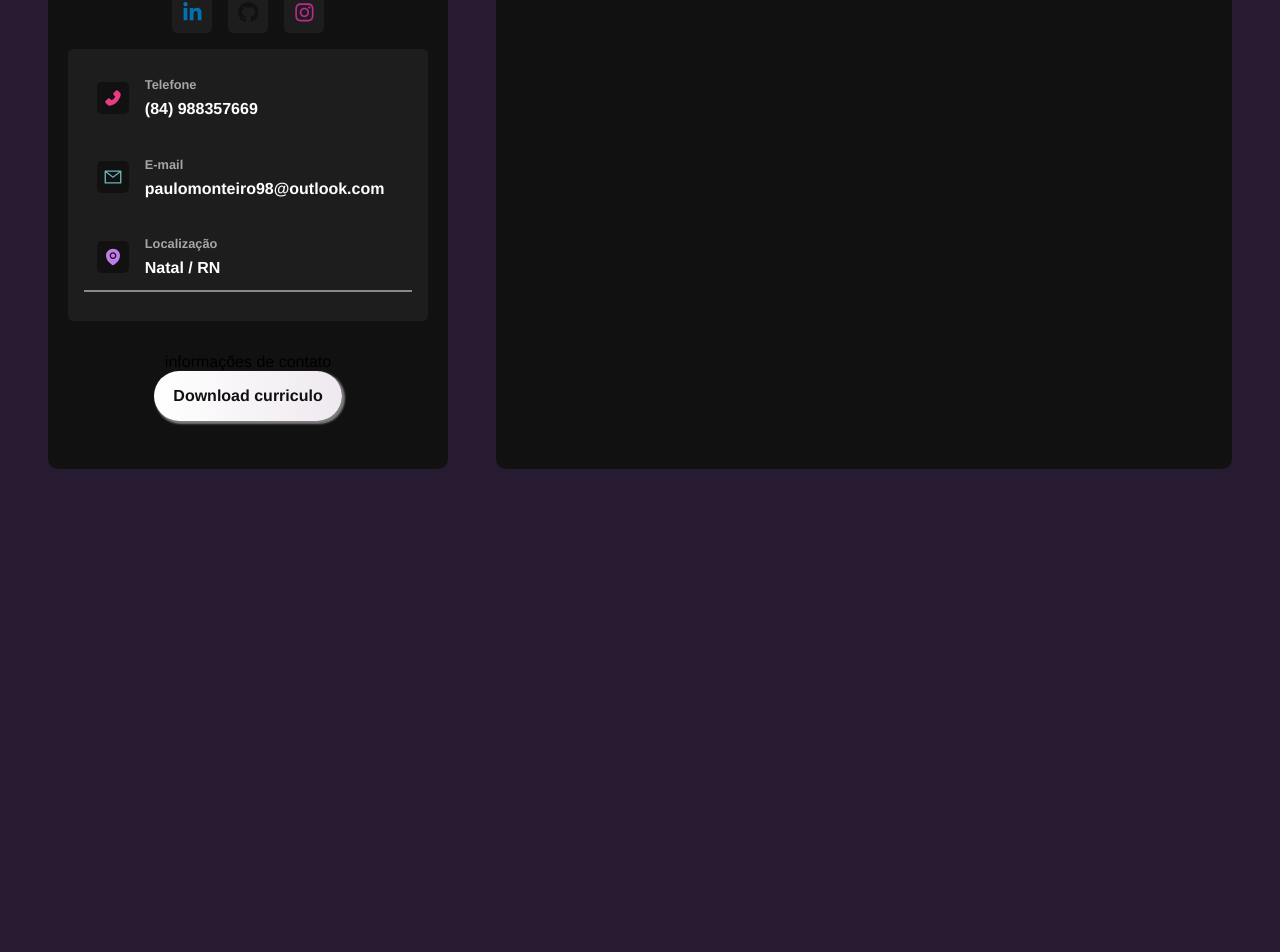
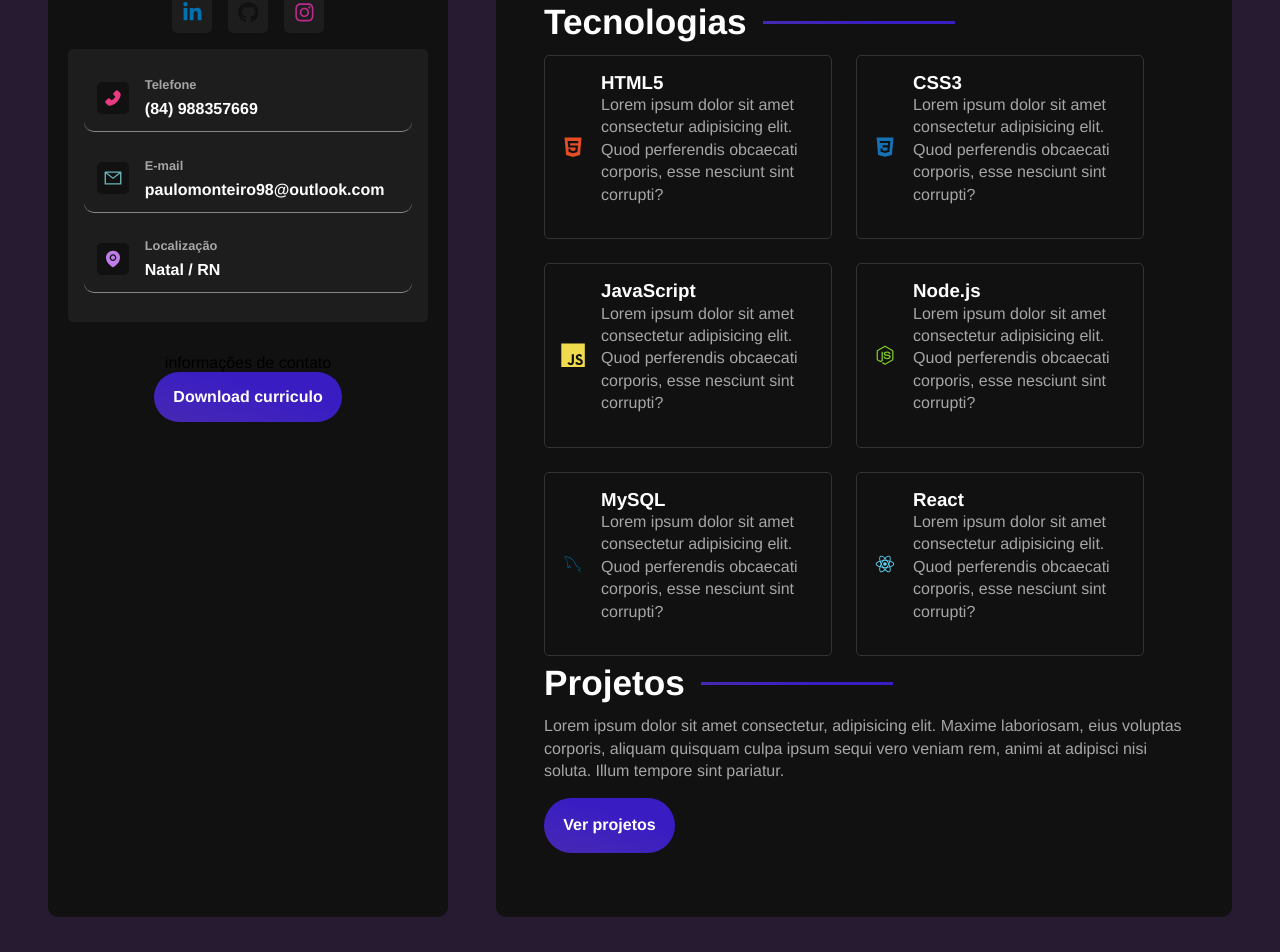
Before and after one commit to PauloMonteiro98/portfolio, a React (Vite) app: page / in a window 1280 px wide. Shown: the part 559-1511 px from the top of the page. Before the commit the page ends 1076 px from the top, so only its background shows below. Built offline with nearby package versions, Linux system fonts and the light colour scheme.

Commit message:
passos finais do portfolio

```diff
--- /dev/null
+++ b/src/components/AboutContainer.jsx
@@ -0,0 +1,13 @@
+
+
+const AboutContainer = () => {
+  return <section className="about-container">
+    <h2>Sobre</h2>
+    <p>
+        Me chamo João Paulo, tenho 25 anos e sou estudante do curso superior de Tecnologia em Sistemas para Internet no Instituto Federal do Rio Grande do Norte - Campus Parnamirim. Atualmente estou no 5° Período. Sou apaixonado pela tecnologia e programação, e estou constantemente em busca de novos conhecimentos e habilidades nessa área.
+    </p>
+    <p>Lorem ipsum dolor sit amet consectetur adipisicing elit. Quae error ad, suscipit corporis possimus repellendus a magni culpa tempora tempore obcaecati quisquam nemo delectus debitis soluta magnam iste? Blanditiis, quas?</p>
+  </section>
+}
+
+export default AboutContainer
--- a/src/components/InformationContainer.jsx
+++ b/src/components/InformationContainer.jsx
@@ -18,7 +18,7 @@ const InformationContainer = () => {
             <p>paulomonteiro98@outlook.com</p>
         </div>
     </div>
-    <div className="info-card1">
+    <div className="info-card">
         <AiFillEnvironment id='pin-icon' />
         <div>
             <h3>Localização</h3>
--- a/src/components/MainContent.jsx
+++ b/src/components/MainContent.jsx
@@ -1,8 +1,16 @@
+import AboutContainer from './AboutContainer'
+import TechnologiesContainer from './TechnologiesContainer'
+import ProjectsContainer from './ProjectsContainer'
+
 import '../styles/components/maincontent.sass'
 
 const MainContent = () => {
   return (
-    <main  id='main-content'>MainContent</main>
+    <main  id='main-content'>
+      <p><AboutContainer /></p>
+      <p><TechnologiesContainer /></p>
+      <p><ProjectsContainer /></p>
+    </main>
   )
 }
 
--- /dev/null
+++ b/src/components/ProjectsContainer.jsx
@@ -0,0 +1,13 @@
+
+
+const ProjectsContainer = () => {
+  return <section className="projects-container">
+    <h2>Projetos</h2>
+    <p>
+        Lorem ipsum dolor sit amet consectetur, adipisicing elit. Maxime laboriosam, eius voluptas corporis, aliquam quisquam culpa ipsum sequi vero veniam rem, animi at adipisci nisi soluta. Illum tempore sint pariatur.
+    </p>
+    <a href="#" className="btn">Ver projetos</a>
+  </section>
+}
+
+export default ProjectsContainer
--- /dev/null
+++ b/src/components/TechnologiesContainer.jsx
@@ -0,0 +1,33 @@
+import { DiHtml5, DiCss3, DiJsBadge, DiNodejsSmall, DiMysql, DiReact} from 'react-icons/di'
+
+import '../styles/components/technologiescontainer.sass'
+
+const technologies = [
+    { id: 'html', name: 'HTML5', icon: <DiHtml5 /> },
+    { id: 'css', name: 'CSS3', icon: <DiCss3 /> },
+    { id: 'js', name: 'JavaScript', icon: <DiJsBadge /> },
+    { id: 'node', name: 'Node.js', icon: <DiNodejsSmall /> },
+    { id: 'mysql', name: 'MySQL', icon: <DiMysql /> },
+    { id: 'react', name: 'React', icon: <DiReact /> },
+];
+
+const TechnologiesContainer = () => {
+  return <section className="technologies-container">
+    <h2>Tecnologias</h2>
+    <div className="technologies-grid">
+        {technologies.map((tech) => (
+            <div className="technology-card" id={tech.id} key={tech.id}>
+                {tech.icon}
+                <div className="technology-info">
+                    <h3>{tech.name}</h3>
+                    <p>
+                        Lorem ipsum dolor sit amet consectetur adipisicing elit. Quod perferendis obcaecati corporis, esse nesciunt sint corrupti?
+                    </p>
+                </div>
+            </div>
+        ) )}
+    </div>
+  </section>
+}
+
+export default TechnologiesContainer
--- a/src/styles/components/informationContainer.sass
+++ b/src/styles/components/informationContainer.sass
@@ -18,6 +18,8 @@
         padding: .8rem
         margin-bottom: .8rem
         width: 100%
+        border-bottom: 1px solid #888
+        border-radius: 10px
 
         h3
             color: variables.$text-color-secondary
@@ -39,32 +41,5 @@
             color: #e93b81
         #email-icon
             color: #6ab5b9
-
-
-    .info-card1
-        @include mixins.center
-        justify-content: start
-        gap: 1rem
-        padding: .8rem
-        margin-bottom: .8rem
-        width: 100%
-        border-bottom: 2px solid #888
-
-        h3
-            color: variables.$text-color-secondary
-            font-size: .8rem
-            margin-bottom: .5rem
-
-        p
-            color: variables.$text-color
-            font-weight: bold
-
-        svg
-            background-color: variables.$bg-color
-            padding: .4rem
-            width: 2rem
-            height: 2rem
-            border-radius: variables.$card-border-radius
-
         #pin-icon
             color: #c17ceb
--- a/src/styles/components/maincontent.sass
+++ b/src/styles/components/maincontent.sass
@@ -1,7 +1,31 @@
 @use '../variables'
+@use '../mixins'
 
 #main-content
     background-color: variables.$bg-color
     flex: 2 1 0
     border-radius: variables.$container-border-radius
     padding: 3rem
+
+    section
+        display: flex
+        flex-direction: column
+    h2
+        @include mixins.center
+        color: variables.$text-color
+        font-size: 2.2rem
+        margin-bottom: 1.3rem
+        justify-content: start
+        gap: 1rem
+
+        &:after
+            @include mixins.gradient-border
+
+    p
+        color: variables.$text-color-secondary
+        margin-bottom: 1rem
+        line-height: 1.4rem
+
+    .btn
+        @include mixins.btn
+        align-self: start
--- /dev/null
+++ b/src/styles/components/technologiescontainer.sass
@@ -0,0 +1,49 @@
+@use '../variables'
+@use '../mixins'
+
+.technologies-container
+    margin-bottom: 1rem
+
+    .technologies-grid
+        display: flex
+        flex-wrap: wrap
+        gap: 1.5rem
+
+        .technology-card
+            @include mixins.center
+            gap: 1rem
+            padding: 1rem
+            border: 1px solid #333
+            width: 45%
+            border-radius: variables.$card-border-radius
+
+            h3
+                color: variables.$text-color
+                margin-botton: 1rem
+
+            svg
+                font-size: 6rem
+
+        #html
+            svg
+                color: #E44d26
+
+        #css
+            svg
+                color: #1572b6
+
+        #js
+            svg
+                color: #f0db4f
+
+        #node
+            svg
+                color: #83cd29
+
+        #mysql
+            svg
+                color: #00618a
+
+        #react
+            svg
+                color: #61dafb
--- a/src/styles/mixins.sass
+++ b/src/styles/mixins.sass
@@ -9,9 +9,15 @@
 
 @mixin btn
     padding: 1rem 1.2rem
-    color: variables.$text-color-btn
-    background: variables.$gradient-secondary
+    color: variables.$text-color
+    background: variables.$line-decoration
     text-decoration: none
     border-radius: 3rem
     font-weight: bold
-    box-shadow: 2px 2px 2px 1px rgba(254, 254, 254, 0.454)
+    /*box-shadow: 2px 2px 2px 1px rgba(254, 254, 254, 0.454)
+
+@mixin gradient-border
+    content: ''
+    background: variables.$line-decoration
+    height: 3px
+    width: 30%
--- a/src/styles/variables.sass
+++ b/src/styles/variables.sass
@@ -7,5 +7,6 @@ $bg-color: #111
 $bg-color-secondary: #1d1d1d
 $container-border-radius: 10px
 $card-border-radius: 5px
-$gradient: linear-gradient(90deg, #ffffff 0%, #efe9ef 100%)
+$gradient: linear-gradient(90deg, #ffffff 0%, #ffffff 100%)
 $gradient-secondary: linear-gradient(90deg, #ffffff 0%, #efe9ef 100%)
+$line-decoration: linear-gradient(16deg, #4729b3 0%, #391dc3 65%)
```
